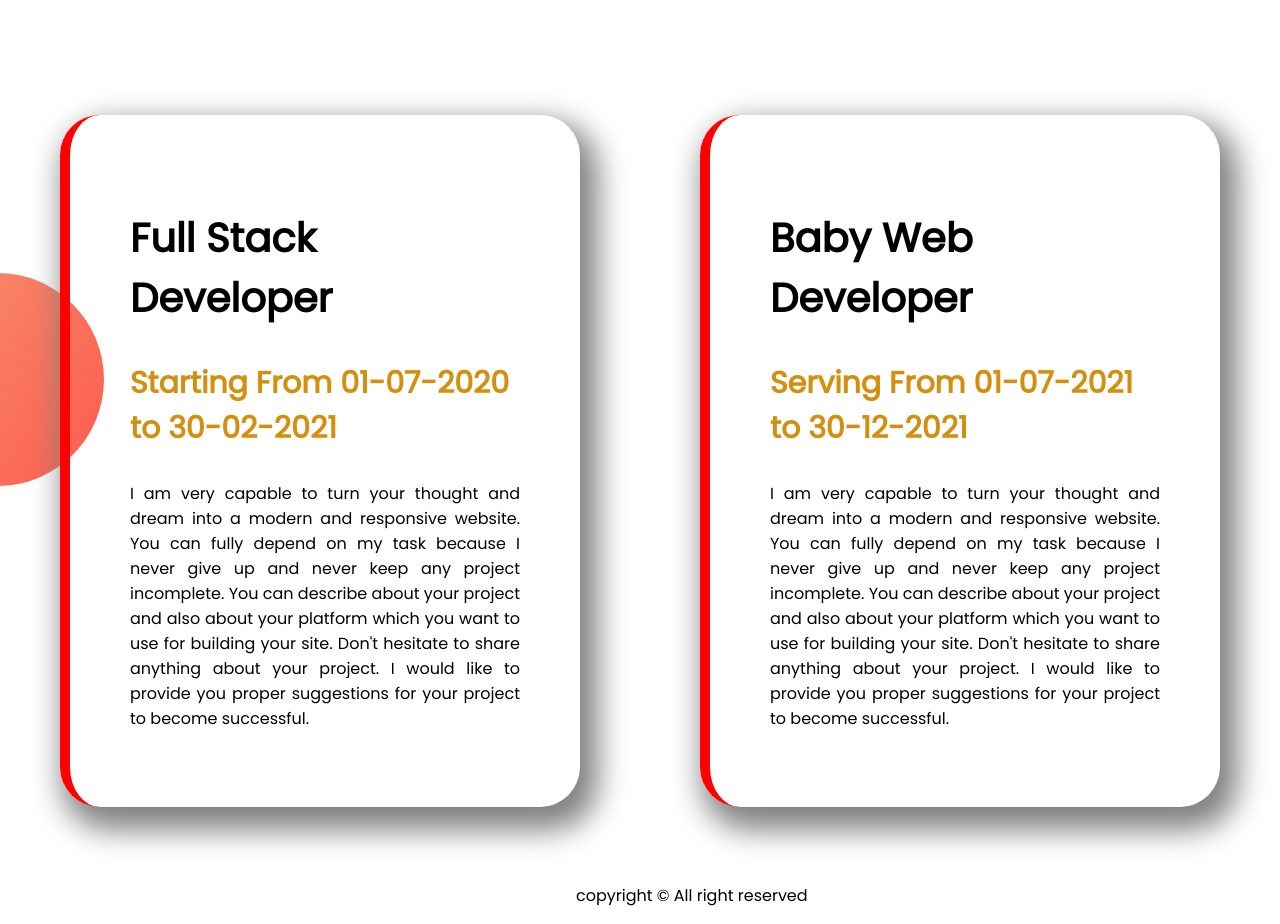
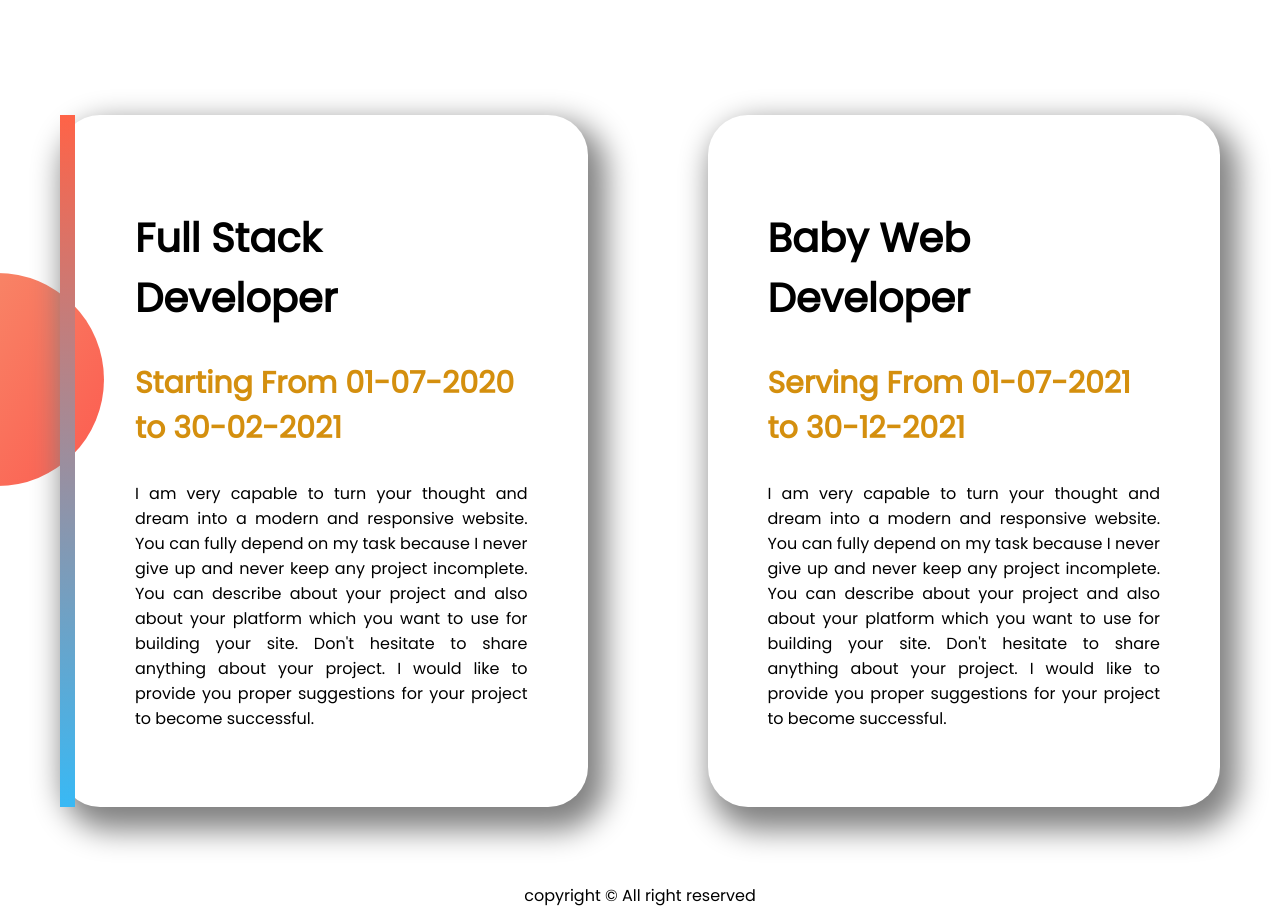
Before and after one commit to Rajukst/portfolio-website, a plain HTML site: page index.html in a window 1280 px wide. Shown: the part 1349-2273 px from the top of the page. Drawn offline with Linux system fonts and the light colour scheme.

Commit message:
footer & border image updatedt

```diff
--- a/index.html
+++ b/index.html
@@ -53,7 +53,7 @@
     <section class="experience">
         <h1>My Experiences</h1>
         <div class="Flexiable-container">
-            <div class="exp">
+            <div id="expItem" class="exp">
                 <h2>Full Stack Developer</h2>
                 <h3 class="color-1">Starting From 01-07-2020 to 30-02-2021</h3>
                 <p class="fullstack-p">I am very capable to turn your thought and dream into a modern and responsive
@@ -87,7 +87,7 @@
     </section>
 
     <footer>
-        <p id="xyz"> copyright &copy; All right reserved</p>
+        <p> copyright &copy; All right reserved</p>
     </footer>
 </body>
 
--- a/style.css
+++ b/style.css
@@ -96,12 +96,11 @@ h3{
     margin: 60px;
     padding: 60px;
     border-radius: 40px;
-    border-left: 10px solid red;
+}
+footer p{
+    text-align: center;
+}
 
-}
-#xyz{
-    padding-left: 45vw;
-}
 #ppp{
     font-size: 40px;
 }
@@ -110,3 +109,8 @@ h3{
     background-repeat: no-repeat;
     background-position: left;
 }
+#expItem{
+    border-left: 15px solid;
+    border-image: linear-gradient(tomato, rgb(56, 185, 245)) 30;
+    border-image-slice: 1;
+}
```
